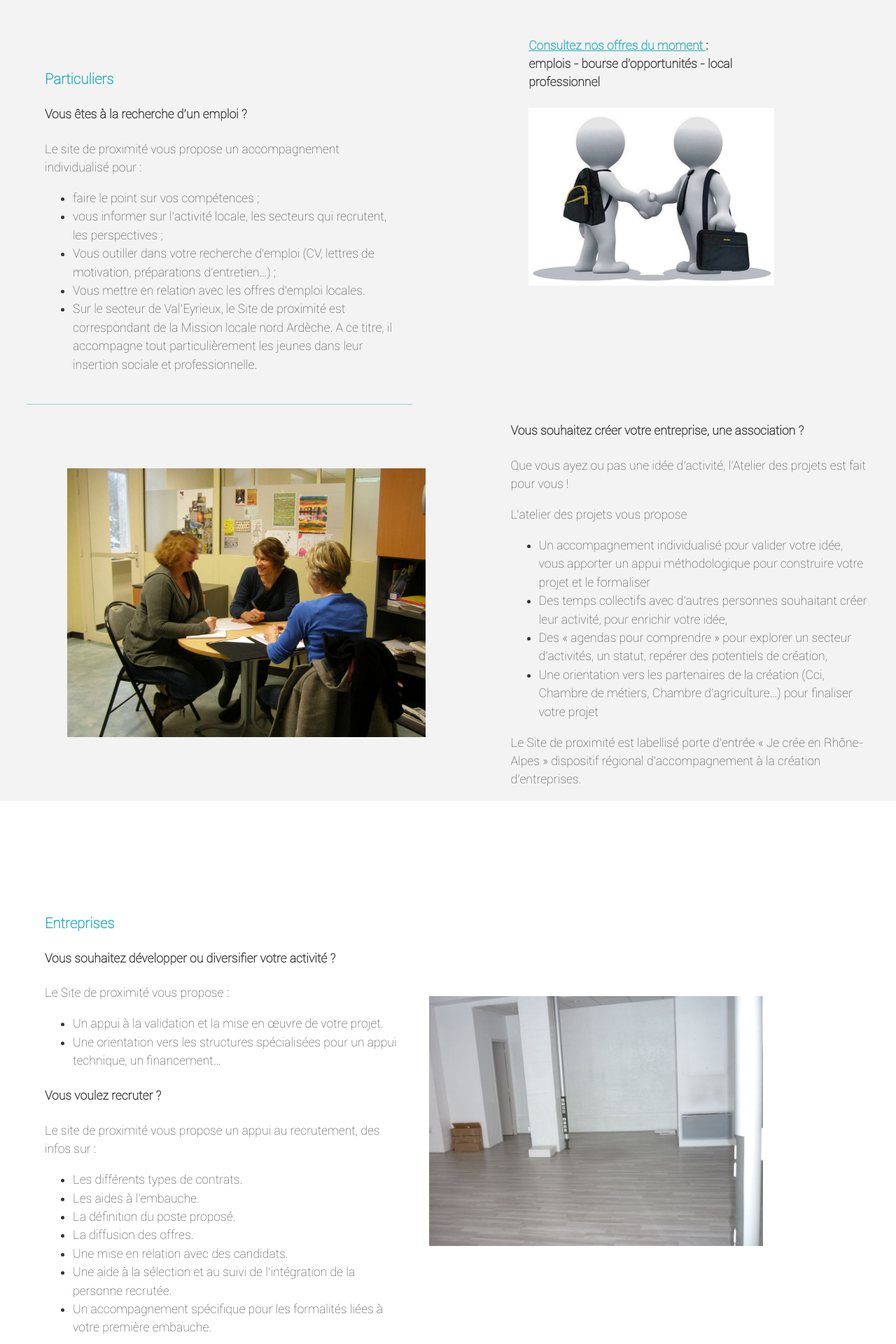
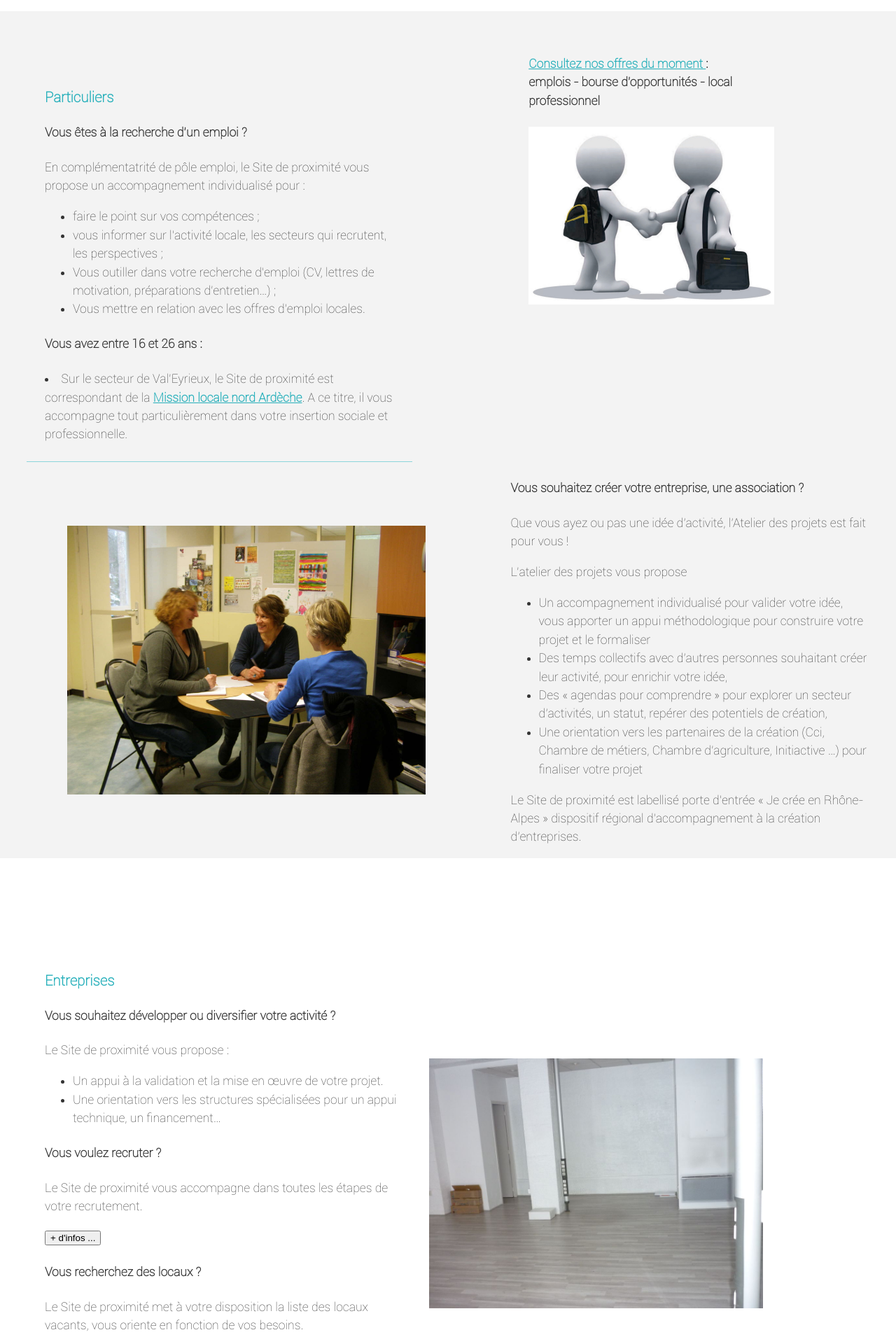
Before and after one commit to mariefontanel/site-proximite07, a PHP site: page / in a window 1280 px wide. Shown: the part 1172-3092 px from the top of the page at 70% size. Run offline with PHP 8.4, Linux system fonts and the light colour scheme.

Commit message:
mise en place de plus d'infos dans les blocs textes et suppression CNIL dans infos légales

```diff
--- a/_header.php
+++ b/_header.php
@@ -21,7 +21,7 @@
 			</div>
 			<div class="menu_haut">
 				<ul>
-			        <a href="index.php"><i class="fa fa-home fa-2x"></i></a>
+			       <a href="index.php"><i class="fa fa-home fa-2x"></i></a>
 				     <a href="presentation.php"><li>Qui sommes-nous ? |</li></a>
 				     <a href="equipe.php"><li>Notre équipe |</li></a>
 				     <a href="lieux_accueil.php"><li>Nos lieux d'accueil |</li></a>
--- a/css/style.css
+++ b/css/style.css
@@ -629,7 +629,7 @@ footer{
 
 /*TEXTES LIENS FOOTER*/
 .texte_infos_legales{
-	margin-top: 12%;
+	margin-top: 10%;
 	margin-left: 3%;
 	line-height: 0.5em;
 	margin-right: 3%;
--- a/index.php
+++ b/index.php
@@ -22,8 +22,8 @@
 			<iframe src="https://www.google.com/maps/embed?pb=!1m18!1m12!1m3!1d2824.2876532463283!2d4.36905!3d44.937819999999995!2m3!1f0!2f0!3f0!3m2!1i1024!2i768!4f13.1!3m3!1m2!1s0x47f5805cd934bd85%3A0x4291ed20b3f32cab!2sSite+de+Proximit%C3%A9+des+Bouti%C3%A8res!5e0!3m2!1sfr!2sfr!4v1442650017251" width="500" height="450" frameborder="0" style="border:0" allowfullscreen></iframe>		</div>
 		<div class="introduction">
 			<h3>Pôle d’ingénierie locale pour la création et le développement des activités et des emplois. </h3>
-			<p>Association loi 1901 (<a href="presentation.php">+ d'infos </a>), financée par l’Europe, l’Etat, la Région et les intercommunalités. Ses services sont gratuits.</p>
-			<p>Le site de proximité intervient sur les Communautés de communes du pays de Lamastre, Valeyrieux et sur une partie de la Communauté d’agglomération centre Ardèche.
+				<p>Le Site de proximité des boutières est une association loi 1901 (<a href="presentation.php">+ d'infos </a>), financée par l’Europe, l’Etat, la Région et les intercommunalités. Ses services sont gratuits.</p>
+				<p>Le Site de proximité intervient sur les Communautés de communes du pays de Lamastre, Valeyrieux et sur une partie de la Communauté d’agglomération centre Ardèche.
 				<p>Il travaille en complémentarité avec les services de l’emploi et de la création d’activités. Il est votre porte d’entrée sur le territoire.</p>
 				<p>Son <a href="equipe.php"><strong>équipe</strong></a> vous accueille dans <a href="lieux_accueil.php"><strong>5 lieux différents</strong></a> : Saint Agrève, Saint Martin de Valamas, Le Cheylard, Lamastre et les Ollières sur Eyrieux.</p>
 			<a href="form_contact.php"><button class="button">Nous contacter</button></a>
@@ -34,14 +34,15 @@
 		<div class="bloc_gauche" id="bloc_particuliers">
 			<h3>Particuliers</h3>
 			<h4>Vous êtes à la recherche d’un emploi ?</h4>
-			<p>Le site de proximité vous propose un accompagnement individualisé pour :</p>
+				<p>En complémentatrité de pôle emploi, le Site de proximité vous propose un accompagnement individualisé pour :</p>
 					<ul>
 						<li>faire le point sur vos compétences ;</li>
 						<li>vous informer sur l’activité locale, les secteurs qui recrutent, les perspectives ;</li>
 						<li>Vous outiller dans votre recherche d’emploi (CV, lettres de motivation, préparations d’entretien…) ;</li>
 						<li>Vous mettre en relation avec les offres d’emploi locales.</li>
-				<li>Sur le secteur de Val’Eyrieux, le Site de proximité est correspondant de la Mission locale nord Ardèche. A ce titre, il accompagne tout particulièrement les jeunes dans leur insertion sociale et professionnelle.</li>
 					</ul>
+			<h4>Vous avez entre 16 et 26 ans :</h4>
+				<li>Sur le secteur de Val’Eyrieux, le Site de proximité est correspondant de la <a href="http://missionlocalenordardeche.com"target=_"blank">Mission locale nord Ardèche</a>. A ce titre, il vous accompagne tout particulièrement dans votre insertion sociale et professionnelle.</li>
 		</div>
 		<div class="offres_particuliers">
 			<a href="offres_pdf/offres.pdf" target="_blank"><h4>Consultez nos offres du moment </a>: emplois - bourse d'opportunités - local professionnel</h4>
@@ -66,7 +67,7 @@
 						<li>Un accompagnement individualisé pour valider votre idée, vous apporter un appui méthodologique pour construire votre projet et le formaliser</li>
 						<li>Des temps collectifs avec d’autres personnes souhaitant créer leur activité, pour enrichir votre idée, </li>
 						<li>Des « agendas pour comprendre » pour  explorer un secteur d’activités, un statut, repérer des potentiels de création,</li>
-					<li>Une orientation vers les partenaires de la création (Cci, Chambre de métiers, Chambre d’agriculture…) pour finaliser votre projet</li>
+						<li>Une orientation vers les partenaires de la création (Cci, Chambre de métiers, Chambre d’agriculture, Initiactive …) pour finaliser votre projet</li>
 					</ul>
 				<p>Le Site de proximité est labellisé porte d’entrée « Je crée en Rhône-Alpes » dispositif régional d’accompagnement à la création d’entreprises.</p>
 		</div>
@@ -82,21 +83,16 @@
 						<li>Une orientation vers les structures spécialisées pour un appui technique, un financement…</li>
 					</ul>
 			<h4>Vous voulez recruter ?</h4>
-				<p>Le site de proximité vous propose un appui au recrutement, des infos sur :</p>
-					<ul>
-						<li>Les différents types de contrats.</li>
-						<li>Les aides à l’embauche.</li>
-						<li>La définition du poste proposé.</li>
-						<li>La diffusion des offres.</li>
-						<li>Une mise en relation avec des candidats.</li>
-						<li>Une aide à la sélection et au suivi de l’intégration de la personne recrutée.</li>
-						<li>Un accompagnement spécifique pour les formalités liées à votre première embauche.</li>
-					</ul>
-
-				<!-- Button trigger modal -->
+				<p>Le Site de proximité vous accompagne dans toutes les étapes de votre recrutement.<!-- vous propose un appui au recrutement, des infos sur --> </p>
 				<button type="button" class="btn btn-primary btn-lg" data-toggle="modal" data-target="#myModal">
 				  + d'infos ...
 				</button>
+							<h4>Vous recherchez des locaux ?</h4>
+							<p>Le Site de proximité met à votre disposition la liste des locaux vacants, vous oriente en fonction de vos besoins.</p>
+							<h4>Vous projetez de transmettre votre entreprise ?</h4>
+							<p>Le Site de proximité vous accompagne dans la recherche de candidats repreneurs.</p>
+
+				<!-- Button trigger modal -->
 
 				<!-- Modal -->
 				<div class="modal fade" id="myModal" tabindex="-1" role="dialog" aria-labelledby="myModalLabel">
@@ -107,10 +103,15 @@
 				        <h4 class="modal-title" id="myModalLabel"></h4>
 				      </div>
 				      <div class="modal-body">
-							<h4>Vous recherchez des locaux ?</h4>
-							<p>Le Site de proximité met à votre disposition la liste des locaux vacants, vous oriente en fonction de vos besoins.</p>
-							<h4>Vous projetez de transmettre votre entreprise ?</h4>
-							<p>Le Site de proximité vous accompagne dans la recherche de candidats repreneurs.</p>
+					<ul>
+						<li>Les différents types de contrats.</li>
+						<li>Les aides à l’embauche.</li>
+						<li>La définition du poste proposé.</li>
+						<li>La diffusion des offres.</li>
+						<li>Une mise en relation avec des candidats.</li>
+						<li>Une aide à la sélection et au suivi de l’intégration de la personne recrutée.</li>
+						<li>Un accompagnement spécifique pour les formalités liées à votre première embauche.</li>
+					</ul>
 					  </div>
 				    </div>
 				  </div>
@@ -135,7 +136,23 @@
 						<li>Une orientation vers les structures spécialisées.</li>
 					</ul>
 			<h4>Vous voulez recruter ?</h4>
-				<p>Le site de proximité vous propose un appui au recrutement, des infos sur :</p>
+				<p>Le Site de proximité vous propose un appui au recrutement<!-- , des infos sur : --></p>
+			<button type="button" class="btn btn-primary btn-lg" data-toggle="modal" data-target="#myModal">
+		   + d'infos ...
+			</button>
+						<h4>Vous avez besoin d’un appui dans l’organisation de votre association ?</h4>
+							<p>Le Site de proximité vous propose un appui méthodologique pour faire évoluer votre organisation.</p>
+		<!-- Modal -->
+						<h4>Vous recherchez des locaux ?</h4>
+							<p>Nous mettons à votre disposition la liste des locaux vacants, vous oriente en fonction de vos besoins.</p>
+			<div class="modal fade" id="myModal" tabindex="-1" role="dialog" aria-labelledby="myModalLabel">
+			  <div class="modal-dialog" role="document">
+			    <div class="modal-content">
+			      <div class="modal-header">
+			        <button type="button" class="close" data-dismiss="modal" aria-label="Close"><span aria-hidden="true">&times;</span></button>
+			        <h4 class="modal-title" id="myModalLabel"></h4>
+			      </div>
+			    	<div class="modal-body">
 					<ul>
 						<li>Les différents types de contrats.</li>
 						<li>Les aides à l’embauche.</li>
@@ -146,24 +163,6 @@
 						<li>Un accompagnement spécifique pour les formalités liées à votre première embauche.</li>
 					</ul>
 					</div>
-
-		<button type="button" class="btn btn-primary btn-lg" data-toggle="modal" data-target="#myModal">
-		   + d'infos ...
-		</button>
-
-		<!-- Modal -->
-		<div class="modal fade" id="myModal" tabindex="-1" role="dialog" aria-labelledby="myModalLabel">
-			  <div class="modal-dialog" role="document">
-			    <div class="modal-content">
-			      <div class="modal-header">
-			        <button type="button" class="close" data-dismiss="modal" aria-label="Close"><span aria-hidden="true">&times;</span></button>
-			        <h4 class="modal-title" id="myModalLabel"></h4>
-			      </div>
-			      <div class="modal-body">
-						<h4>Vous avez besoin d’un appui dans l’organisation de votre association ?</h4>
-							<p>Le Site de proximité vous propose un appui méthodologique pour faire évoluer votre organisation.</p>
-						<h4>Vous recherchez des locaux ?</h4>
-							<p>Nous mettons à votre disposition la liste des locaux vacants, vous oriente en fonction de vos besoins.</p>
 		    		</div>
 		  	</div>
 	  	</div>
@@ -176,19 +175,10 @@
 			<h4>Vous souhaitez contribuer à la création d’emploi, maintenir ou créer de nouveaux services sur votre territoire ?</h4>
 				<p>Le Site de proximité analyse avec vous  les potentiels de vos territoires : locaux vacants, entreprises à reprendre, savoirs faire non valorisés, besoins de nouveaux services, opportunités de création d’activités et mettons en œuvre les actions pour valoriser ces potentiels.</p>
 			<h4>Vous voulez recruter ?</h4>
-			<p>Le Site de proximité vous propose un appui au recrutement : </p>
-			<ul>
-				<li>Information sur les différents types de contrats.
-				<li>Les aides à l’embauche, aide à la définition du poste proposé.</li>
-				<li>La diffusion de l’offre, mise en relation avec des candidats.</li>
-				<li>L'appui à la sélection, suivi de l’intégration de la personne recrutée.</li>
-			</ul>
-		</div>
+			<p>Le Site de proximité vous propose un appui au recrutement </p>
 		<button type="button" class="btn btn-primary btn-lg" data-toggle="modal" data-target="#myModal">
 		   + d'infos ...
 		</button>
-
-			<!-- Modal -->
 			<div class="modal fade" id="myModal" tabindex="-1" role="dialog" aria-labelledby="myModalLabel">
 			  <div class="modal-dialog" role="document">
 			    <div class="modal-content">
@@ -197,11 +187,19 @@
 			        <h4 class="modal-title" id="myModalLabel"></h4>
 			      </div>
 			      <div class="modal-body">
-
 						</div>
 			    </div>
 			  </div>
+			<ul>
+				<li>Information sur les différents types de contrats.
+				<li>Les aides à l’embauche, aide à la définition du poste proposé.</li>
+				<li>La diffusion de l’offre, mise en relation avec des candidats.</li>
+				<li>L'appui à la sélection, suivi de l’intégration de la personne recrutée.</li>
+			</ul>
 		</div>
+			</div>
+
+			<!-- Modal -->
 		<div class="img_collectivites">
 			<img src="images/territoires-petit.jpg">
 		</div>
--- a/infos_legales.php
+++ b/infos_legales.php
@@ -3,16 +3,14 @@
 <div class="texte_infos_legales">
 	<h4>Mentions légales</h4>
 		<h5>Publication</h5>
-			<p>Ce site web est publié par Le site de proximité des boutières Quartier Le Pont 07310 SAINT MARTIN DE VALAMAS</p>
+			<p>Ce site web est publié par Le Site de proximité des boutières Quartier Le Pont 07310 SAINT MARTIN DE VALAMAS</p>
 		<h5>Directeur de la publication</h5>
 			<p>La publication de ce site web est dirigée par Mme Jacqueline DUDAL.</p>
 		<h5>Hébergement site web</h5>
 			<p>Ce site web est hébergé par XXXXXXXXXXXXXXXXXXXXXXXXXXXXXXXXXXXXXX</p>
 		<h5>Protection de la propriété intellectuelle</h5>
 			<p>Le site web XXXXXXXXXXXXXXXXXXXX.fr, son arborescence, les textes, images et graphismes y figurant, constituent une œuvre protégée au titre de la propriété intellectuelle.</p>
-		<h5>	Protection des données personnelles</h5>
-			<p>Conformément à la loi 78-17 du 6 janvier 1978 "informatique et libertés" le traitement des données personnelles collectées via le siteXXXXXX.fr a fait l'objet d'une déclaration auprès de la Commission Nationale de l'Informatique et des Libertés (CNIL) sous le numéro : XXXXXXX</p>
-			<p>Conformément à la loi 78-17 du 6 janvier 1978, vous disposez d'un droit d'accès, de modification et de suppression de vos données personnelles collectées via l’utilisation du site XXXXXXXXX.fr et de ses services en faisant la demande par courrier :
+		<h5>Coordonnées</h5>
 			<p>Site de proximité des boutières</p>
 			<p>Quartier Le Pont 07310 SAINT MARTIN DE VALAMAS</p>
 			<p>Tel 04 75 30 50 82</p>
```
Lines whose indentation alone changed are shown as unchanged.
